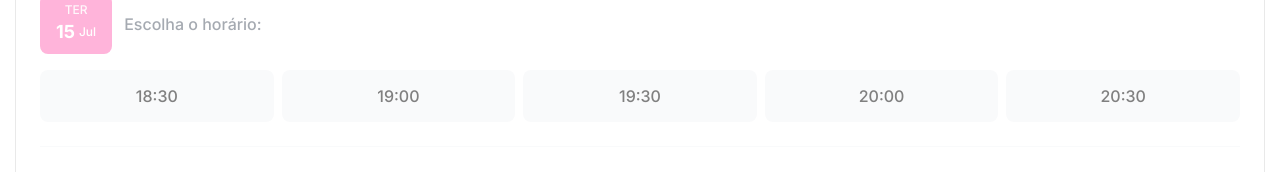
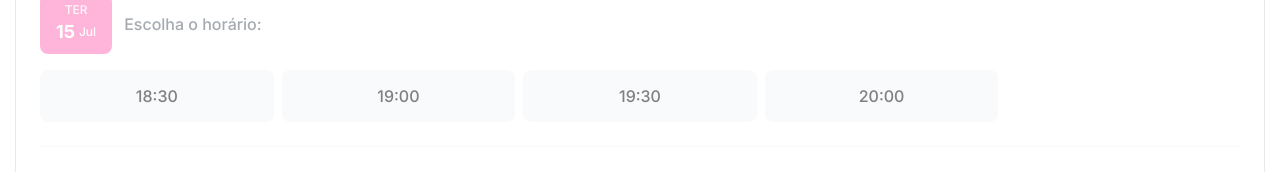
Before and after one commit to umtaldejr/franco-recaptcha, a plain HTML site: page index.html in a window 1280 px wide. Shown: the part 579-751 px from the top of the page. Drawn offline with nearby package versions, Linux system fonts and the light colour scheme.

Commit message:
Remove 20:30

```diff
--- a/index.html
+++ b/index.html
@@ -746,10 +746,6 @@
               class="bg-gray-100 hover:bg-[#FF69B4] hover:text-white py-3 rounded-lg text-center transition-all duration-200 border-2 border-transparent hover:border-[#FF69B4]">
               <p class="text-base font-medium">20:00</p>
             </button>
-            <button onclick="selectTime('20:30')" id="time-2030"
-              class="bg-gray-100 hover:bg-[#FF69B4] hover:text-white py-3 rounded-lg text-center transition-all duration-200 border-2 border-transparent hover:border-[#FF69B4]">
-              <p class="text-base font-medium">20:30</p>
-            </button>
           </div>
         </div>
 
```
